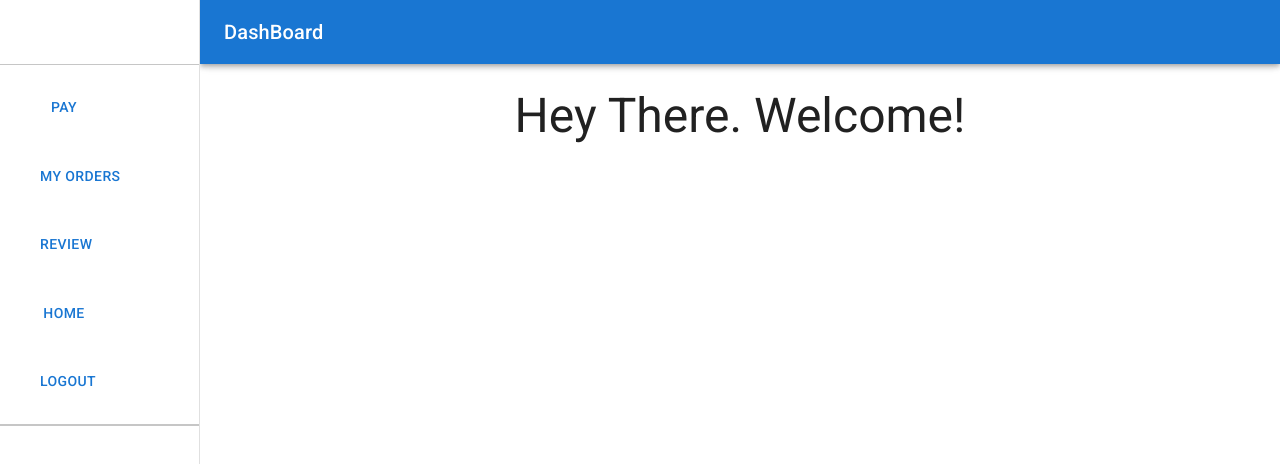
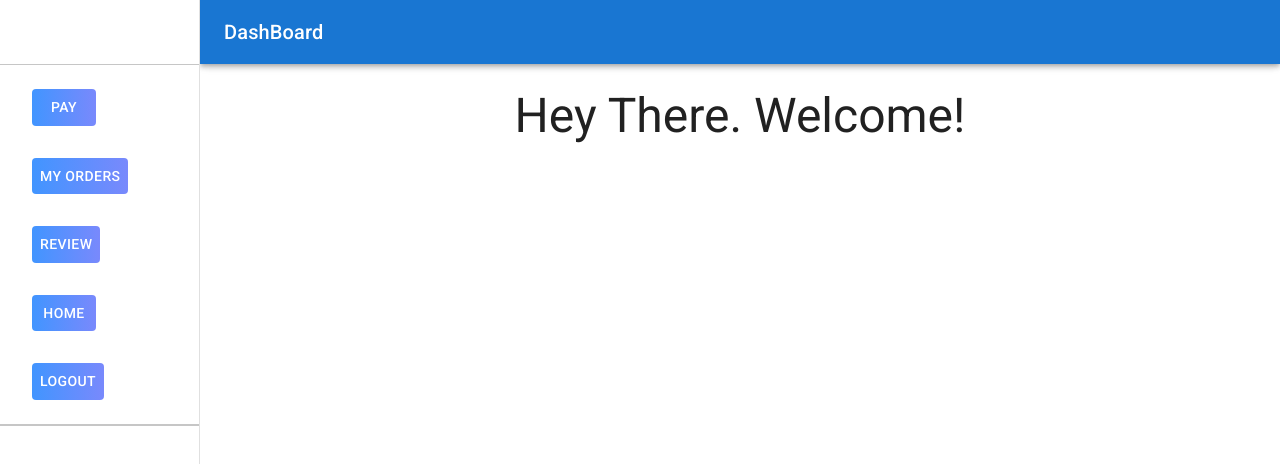
Before and after one commit to protim117/Drone-BD-Client, a React (Create React App) app: page /dashboard in a window 1280 px wide. Shown: the top 464 px of the page. Built offline with nearby package versions, Linux system fonts and the light colour scheme; no server answers; sample sign-in values are in the browser's storage.

Commit message:
customized button

```diff
--- a/src/Pages/Buy/Buy.js
+++ b/src/Pages/Buy/Buy.js
@@ -121,7 +121,7 @@ const Buy = () => {
                name='address'
                onChange={handleOnChange}
                variant="standard" required /> <br />
-               <Button type='submit' variant="contained"  sx={{my:4}}> Place Order</Button>
+               <Button style={{backgroundImage:'linear-gradient(to right, #cefbfd,#2BF2FE)',color:'blue'}} type='submit' variant="contained"  sx={{my:4}}> Place Order</Button>
                <Snackbar open={open} autoHideDuration={4000} onClose={handleClose}>
                     <Alert onClose={handleClose}  variant="filled"   severity="success" sx={{ width: '100%' }}>
                     Order Placed Successfully
--- a/src/Pages/DashBoard/AdminSection/AddProduct/AddProduct.js
+++ b/src/Pages/DashBoard/AdminSection/AddProduct/AddProduct.js
@@ -72,7 +72,7 @@ const AddProduct = () => {
              required
              onChange={handleOnChange} /> <br />
 
-            <Button type='submit'>Add Product</Button>
+            <Button style={{backgroundImage:'linear-gradient(to right, #DBA5F8 , #CA6DFC)',color:'white'}} type='submit'>Add Product</Button>
            </form>
             </Box>
 
--- a/src/Pages/DashBoard/AdminSection/MakeAdmin/MakeAdmin.js
+++ b/src/Pages/DashBoard/AdminSection/MakeAdmin/MakeAdmin.js
@@ -46,7 +46,7 @@ const MakeAdmin = () => {
           label="Admin's email"
           onChange={handleOnChange}
            variant="standard" required /> <br/>
-           <Button variant='contained' type='submit'>Add Admin</Button>
+           <Button style={{backgroundImage:'linear-gradient(to right, #DBA5F8 , #CA6DFC)',color:'white'}} variant='contained' type='submit'>Add Admin</Button>
            <Snackbar open={open} autoHideDuration={3000} onClose={handleClose}>
         <Alert onClose={handleClose} severity="success" sx={{ width: '100%' }}>
           Admin added Successfully
--- a/src/Pages/DashBoard/DashBoard/DashBoard.js
+++ b/src/Pages/DashBoard/DashBoard/DashBoard.js
@@ -49,11 +49,11 @@ function ResponsiveDrawer(props) {
       <Divider />
       {/* a normal user will see that section  */}
       {!isAdmin && <List>
-      <ListItem>
+      <ListItem >
           <ListItemButton>
               <Link to={`${url}/pay`}
               style={{textDecoration:'none'}} >
-                 <Button>Pay</Button>
+                 <Button style={{backgroundImage:'linear-gradient(to right, #4195FF , #7989FC)',color:'white'}}>Pay</Button>
               </Link>
            </ListItemButton>
        </ListItem>
@@ -61,7 +61,7 @@ function ResponsiveDrawer(props) {
            <ListItemButton>
                <Link to={`${url}/myorders` }
                style={{textDecoration:'none'}}>
-                   <Button>My Orders</Button>
+                   <Button style={{backgroundImage:'linear-gradient(to right, #4195FF , #7989FC)',color:'white'}}>My Orders</Button>
                 </Link>
             </ListItemButton>
         </ListItem>
@@ -69,20 +69,20 @@ function ResponsiveDrawer(props) {
           <ListItemButton>
               <Link to={`${url}/myreview`}
               style={{textDecoration:'none'}}>
-                  <Button>Review</Button>
+                  <Button style={{backgroundImage:'linear-gradient(to right, #4195FF , #7989FC)',color:'white'}}>Review</Button>
                 </Link>
             </ListItemButton>
         </ListItem>
-       <ListItem>
+       <ListItem >
            <ListItemButton>
                <Link to='/'
                style={{textDecoration:'none'}}
-               ><Button>Home</Button> </Link>
+               ><Button  style={{backgroundImage:'linear-gradient(to right, #4195FF , #7989FC)',color:'white'}}>Home</Button> </Link>
                </ListItemButton>
                </ListItem>
        <ListItem>
            <ListItemButton>
-               <Button onClick={logOut}>LogOut</Button>
+               <Button style={{backgroundImage:'linear-gradient(to right, #4195FF , #7989FC)',color:'white'}} onClick={logOut}>LogOut</Button>
                </ListItemButton>
                </ListItem>
 
@@ -94,40 +94,40 @@ function ResponsiveDrawer(props) {
            <ListItemButton>
                <Link to={`${url}/allorder`}
                style={{textDecoration:'none'}}
-               ><Button>Manage All Orders</Button> </Link>
+               ><Button style={{backgroundImage:'linear-gradient(to right, #4195FF , #7989FC)',color:'white'}}>Manage All Orders</Button> </Link>
                </ListItemButton>
                </ListItem>
                <ListItem>
            <ListItemButton>
                <Link to={`${url}/addaproduct`}
                style={{textDecoration:'none'}}
-               ><Button>Add A Product</Button> </Link>
+               ><Button style={{backgroundImage:'linear-gradient(to right, #4195FF , #7989FC)',color:'white'}}>Add A Product</Button> </Link>
                </ListItemButton>
                </ListItem>
                <ListItem>
            <ListItemButton>
                <Link to={`${url}/makeadmin`}
                style={{textDecoration:'none'}}
-               ><Button>Make Admin</Button> </Link>
+               ><Button style={{backgroundImage:'linear-gradient(to right, #4195FF , #7989FC)',color:'white'}}>Make Admin</Button> </Link>
                </ListItemButton>
                </ListItem>
                <ListItem>
            <ListItemButton>
                <Link to={`${url}/manageproduct`}
                style={{textDecoration:'none'}}
-               ><Button>Manage Product</Button> </Link>
+               ><Button style={{backgroundImage:'linear-gradient(to right, #4195FF , #7989FC)',color:'white'}}>Manage Product</Button> </Link>
+               </ListItemButton>
+               </ListItem>
+               <ListItem>
+           <ListItemButton >
+               <Link to='/'
+               style={{textDecoration:'none'}}
+               ><Button  style={{backgroundImage:'linear-gradient(to right, #4195FF , #7989FC)',color:'white'}}>Home</Button> </Link>
                </ListItemButton>
                </ListItem>
                <ListItem>
            <ListItemButton>
-               <Link to='/'
-               style={{textDecoration:'none'}}
-               ><Button>Home</Button> </Link>
-               </ListItemButton>
-               </ListItem>
-               <ListItem>
-           <ListItemButton>
-               <Button onClick={logOut}>LogOut</Button>
+               <Button style={{backgroundImage:'linear-gradient(to right, #4195FF , #7989FC)',color:'white'}} onClick={logOut}>LogOut</Button>
                </ListItemButton>
                </ListItem>
       </List>}
--- a/src/Pages/DashBoard/UsersSection/MyReview.js
+++ b/src/Pages/DashBoard/UsersSection/MyReview.js
@@ -107,7 +107,7 @@ const MyReview = () => {
 
         <Box >{labels[hover !== -1 ? hover : value]}</Box>
                 </Box>
-                <Button sx={{mt:3}} type='submit'>Submit Review</Button>
+                <Button style={{backgroundImage:'linear-gradient(to right, #DBA5F8 , #CA6DFC)',color:'white'}}sx={{mt:3}} type='submit'>Submit Review</Button>
                 <Snackbar open={open} autoHideDuration={4000} onClose={handleClose}>
           <Alert onClose={handleClose} severity="success">
             Review Posted Successfully
--- a/src/Pages/Explore/ExploreCard.js
+++ b/src/Pages/Explore/ExploreCard.js
@@ -36,7 +36,7 @@ const ExploreCard = ({product}) => {
         </Typography>
       </CardContent>
       <CardActions sx={{mx:'auto',py:3}}  >
-          <Link to={`/buy/${_id}`} style={{textDecoration:'none'}}><Button >Buy Now</Button></Link>
+          <Link to={`/buy/${_id}`} style={{textDecoration:'none'}}><Button style={{backgroundImage:'linear-gradient(to right, #cefbfd,#2BF2FE)'}}>Buy Now</Button></Link>
       </CardActions>
     </Card>
      </Box>
--- a/src/Pages/Home/Home-Service/HomeService.js
+++ b/src/Pages/Home/Home-Service/HomeService.js
@@ -37,7 +37,7 @@ const HomeService = ({product}) => {
           </Typography>
         </CardContent>
         <Box sx={{mx:"auto"}}>
-          <Link to={`buy/${_id}`} style={{textDecoration:'none'}} ><Button  >Buy Now</Button></Link>
+          <Link to={`buy/${_id}`} style={{textDecoration:'none'}} ><Button  style={{backgroundImage:'linear-gradient(to right, #cefbfd,#2BF2FE)'}} >Buy Now</Button></Link>
         </Box>
       </Card>
         </Box>
```
